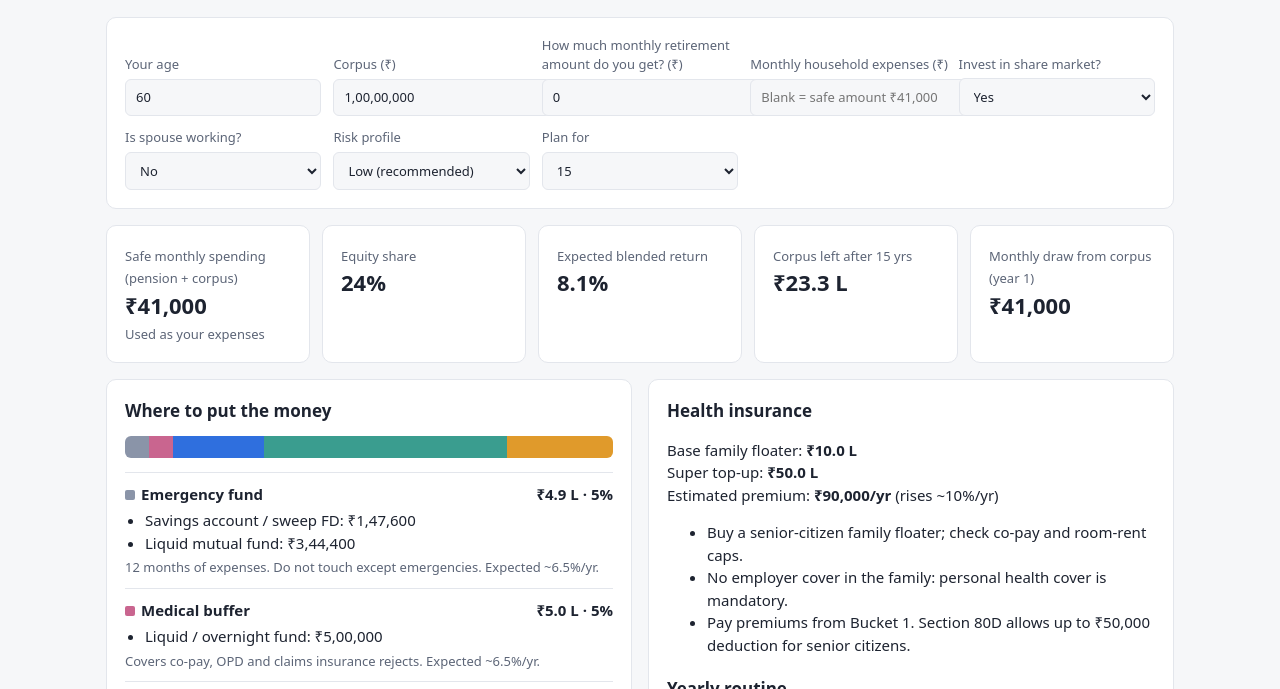
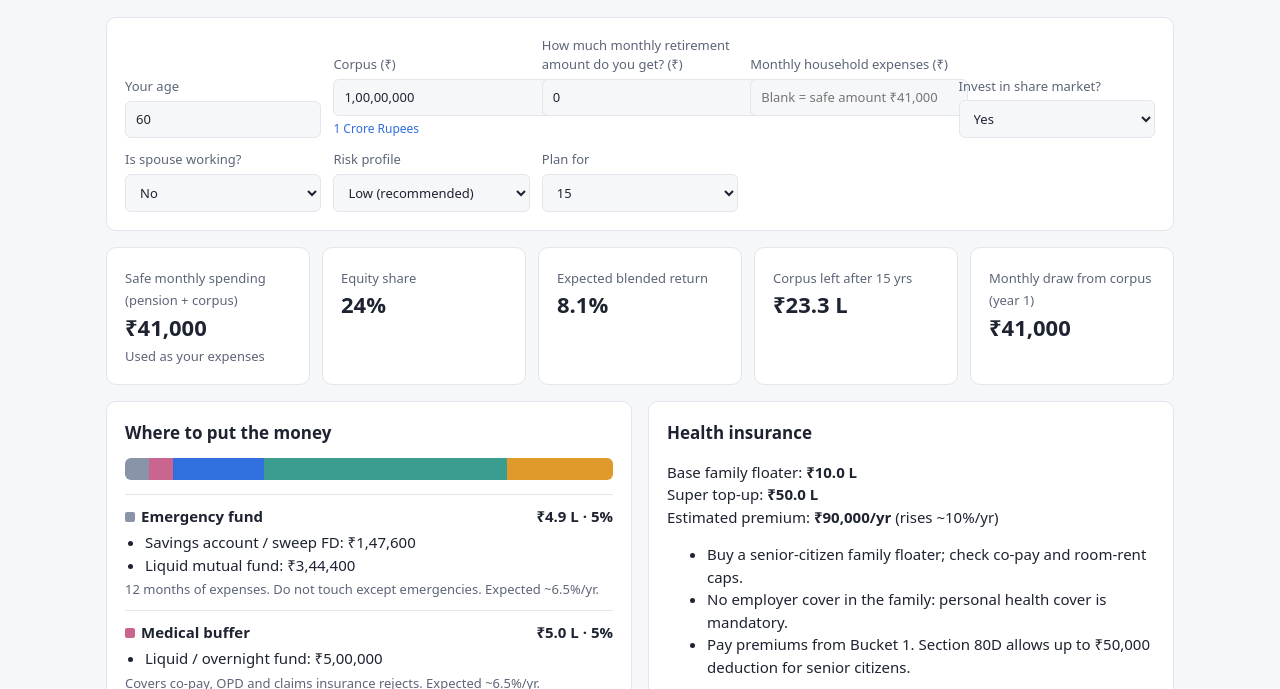
Before and after one commit to aakashsoni1209/retirement-corpus-planner, a plain HTML site: page index.html in a window 1280 px wide. Shown: the part 90-779 px from the top of the page. Drawn offline with Linux system fonts and the light colour scheme.

Commit message:
Show amounts in words (Crore, Lakh, Thousand, Rupees) under inputs
Co-Authored-By: Claude Opus 5.5 <noreply@anthropic.com>

```diff
--- a/index.html
+++ b/index.html
@@ -17,6 +17,7 @@
   .card { background:var(--card); border:1px solid var(--line); border-radius:10px; padding:18px; }
   form { display:grid; gap:12px; grid-template-columns:repeat(auto-fit,minmax(180px,1fr)); align-items:end; }
   label { display:grid; gap:4px; font-size:13px; color:var(--muted); }
+  .words { color:var(--accent); font-size:12px; min-height:18px; }
   input, select { font:inherit; padding:8px 10px; border:1px solid var(--line); border-radius:6px; background:var(--bg); color:var(--text); }
   .stats { display:grid; gap:12px; grid-template-columns:repeat(auto-fit,minmax(160px,1fr)); margin:16px 0; }
   .stat b { display:block; font-size:22px; } .stat span { color:var(--muted); font-size:13px; }
@@ -64,12 +65,23 @@ const inr = n => '₹' + Math.round(n).toLocaleString('en-IN');
 const lakh = n => n >= 1e7 ? '₹' + (n / 1e7).toFixed(2) + ' Cr' : '₹' + (n / 1e5).toFixed(1) + ' L';
 const colors = { emergency: 'var(--c1)', medical: 'var(--c2)', income: 'var(--c3)', debt: 'var(--c4)', equity: 'var(--c5)' };
 const esc = s => String(s).replace(/[&<>]/g, c => ({ '&': '&amp;', '<': '&lt;', '>': '&gt;' }[c]));
+// 12530450 -> "1 Crore 25 Lakh 30 Thousand 450 Rupees"
+function inWords(n) {
+  if (!n) return '';
+  const parts = [[1e7, 'Crore'], [1e5, 'Lakh'], [1e3, 'Thousand'], [1, 'Rupees']].map(([u, name]) => {
+    const q = u === 1e7 ? Math.floor(n / u) : Math.floor(n / u) % (u === 1 ? 1000 : 100);
+    return q ? `${q.toLocaleString('en-IN')} ${name}` : '';
+  }).filter(Boolean);
+  return parts.join(' ') + (n % 1000 ? '' : ' Rupees');
+}
+document.querySelectorAll('.inr').forEach(el => el.insertAdjacentHTML('afterend', '<small class="words" aria-live="polite"></small>'));
 const form = document.getElementById('f'), out = document.getElementById('out');
 
 function render() {
   const d = Object.fromEntries(new FormData(form));
   const num = s => +String(s).replace(/\D/g, '');
   form.risk.disabled = d.wantsEquity === 'no';
+  form.querySelectorAll('.inr').forEach(el => el.nextElementSibling.textContent = inWords(num(el.value)));
   let p, safe;
   try {
     const inputs = { age: +d.age, corpus: num(d.corpus), monthlyPension: num(d.monthlyPension), spouseWorking: d.spouseWorking === 'yes', risk: d.risk || 'low', wantsEquity: d.wantsEquity === 'yes', years: +d.years };
```
